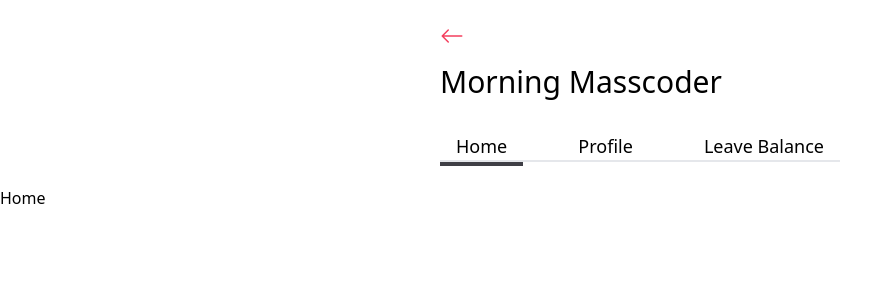
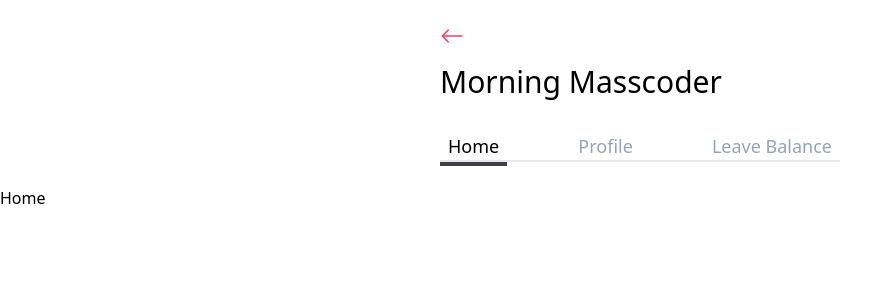
Before and after one commit to itsNas/front_end_assigment, a React (Vite) app: page / in a window 1280 px wide. Shown: the top 300 px of the page, without its empty margins (0-893 px from the left). Built offline with nearby package versions, Linux system fonts and the light colour scheme; the HTML template or start-up script is replaced by a standard one.

Commit message:
add components on leavesInfo

```diff
--- a/src/components/LeavesInfo.jsx
+++ b/src/components/LeavesInfo.jsx
@@ -1,5 +1,36 @@
+import { RadialProgress } from "react-radial-progress-indicator";
+import { leavesData } from "../constant";
+
 function LeavesBalance() {
-  return <div>Leaves Balance</div>;
+  return (
+    <div className="mx-auto max-w-md flex justify-evenly">
+      {leavesData.map((data) => (
+        <div className=" text-center text-xs " key={data.id}>
+          <p className="mb-2 text-slate-400">{data.id}</p>
+          <RadialProgress
+            backgroundColour="#dff0d8"
+            backgroundTransparent
+            duration={1000}
+            fontRatio={4}
+            height={80}
+            ringBgColour="#ccc"
+            ringFgColour={data.color}
+            ringIntermediateColour={data.color}
+            ringThickness={0.1}
+            segmented={false}
+            showIntermediateProgress
+            startStep={0}
+            step={data.dayLeft} // Set step to dayLeft value
+            steps={data.totalDays} // Set steps to totalDays value
+            text={function text(steps, percentage) {
+              return "".concat(Math.floor(steps * percentage), "D");
+            }}
+            width={100}
+          />
+        </div>
+      ))}
+    </div>
+  );
 }
 
 export default LeavesBalance;
--- a/src/components/Navbar.jsx
+++ b/src/components/Navbar.jsx
@@ -20,11 +20,20 @@ function Navbar() {
         </button>
       </NavLink>
       <h1 className="text-3xl mb-4">Morning Masscoder</h1>
-      <ul className="flex justify-between border-b-2 py-4 first:pt-0 last:pb-0">
+      <ul className="flex justify-between border-b-2 pt-4 pb-0">
         {navbarItems.map((page) => (
           <li key={page.path} onClick={() => setSelectedPage(page.path)}>
-            <NavLink to={page.path} className="relative group px-4 py-2">
-              <span className="relative z-10 text-lg">{page.label}</span>
+            <NavLink
+              to={page.path}
+              className="relative py-2 first:pl-2 last:pr-2"
+            >
+              <span
+                className={`relative z-10 text-lg ${
+                  selectedPage === page.path ? "" : "text-slate-400"
+                }`}
+              >
+                {page.label}
+              </span>
               <span
                 className={`absolute bottom-0 left-0 w-full h-1 bg-zinc-700 ${
                   selectedPage === page.path ? "scale-x-100" : "scale-x-0"
--- a/src/constant/index.js
+++ b/src/constant/index.js
@@ -3,3 +3,9 @@ export const navbarItems = [
   { path: "/profile", label: "Profile" },
   { path: "/leaves", label: "Leave Balance" },
 ];
+
+export const leavesData = [
+  { dayLeft: 9, totalDays: 10, color: "#1AF269", id: "Annual" },
+  { dayLeft: 9, totalDays: 14, color: "#F45A5A", id: "Sick" },
+  { dayLeft: 60, totalDays: 70, color: "#6928FF", id: "Hospitalization" },
+];
```
Also changed, not shown: package.json (+6 -1 lines), 1 other file (tests, documents, lock files or other folders).
